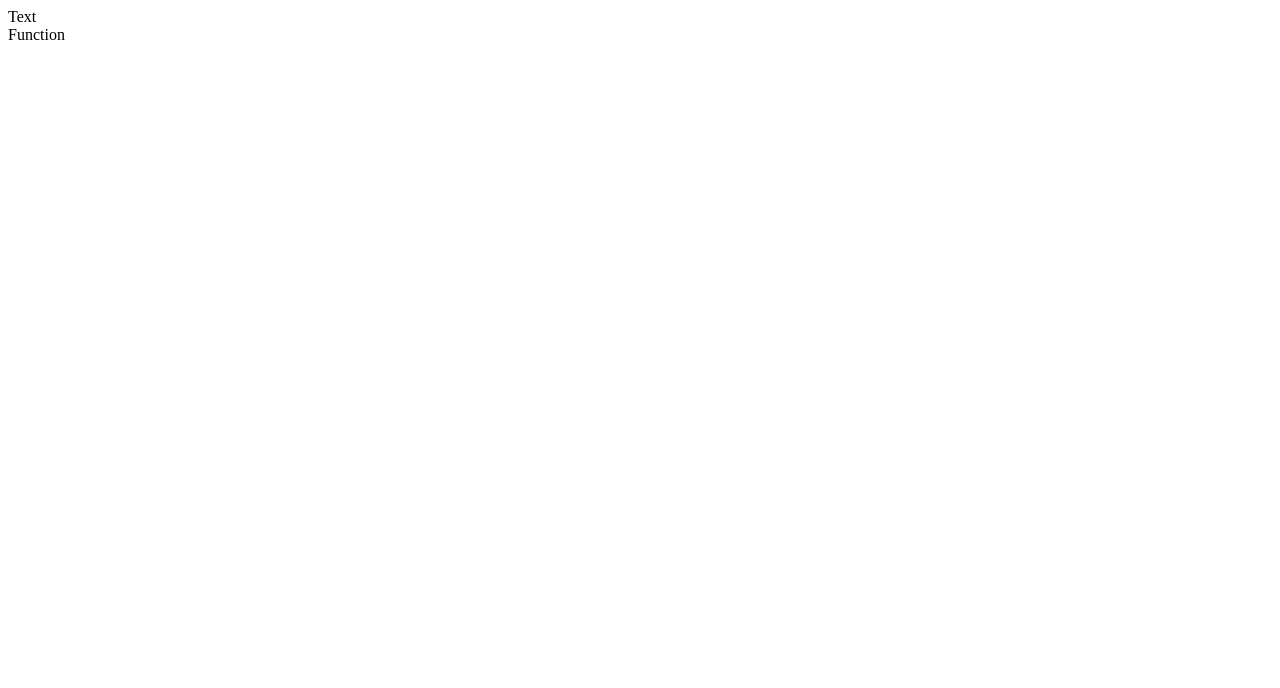
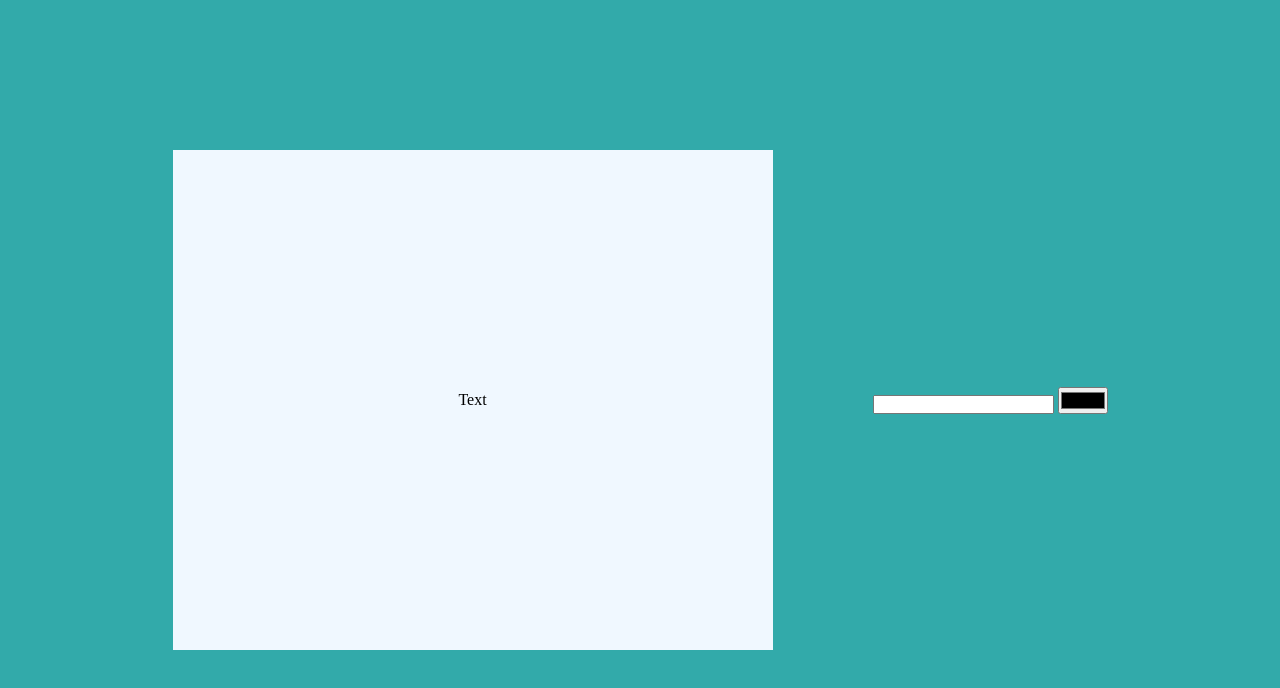
Before and after one commit to Digontha/text-editor, a plain HTML site: page index.html in a window 1280 px wide. Drawn offline with Linux system fonts and the light colour scheme.

Commit message:
create section

```diff
--- a/index.html
+++ b/index.html
@@ -8,13 +8,14 @@
 </head>
 <body>
 
-    <section>
+    <section class="section">
              Text
     </section>
 
 
     <section>
-             Function
+             <input type="number">
+             <input type="color">
     </section>
 
 </body>
--- a/style.css
+++ b/style.css
@@ -0,0 +1,28 @@
+*
+{
+margin: 0px;
+padding: 0px;
+box-sizing: border-box;
+}
+
+body
+{
+    background-color: rgb(50, 170, 170);
+    height: 100vh;
+    width: 100%;
+    display: flex;
+    justify-content: center;
+    align-items: center;
+    gap: 100px;
+
+}
+
+.section
+{
+    height: 500px;
+    width: 600px;
+    background-color: aliceblue;
+    display: flex;
+    justify-content: center;
+    align-items: center;
+}
```
